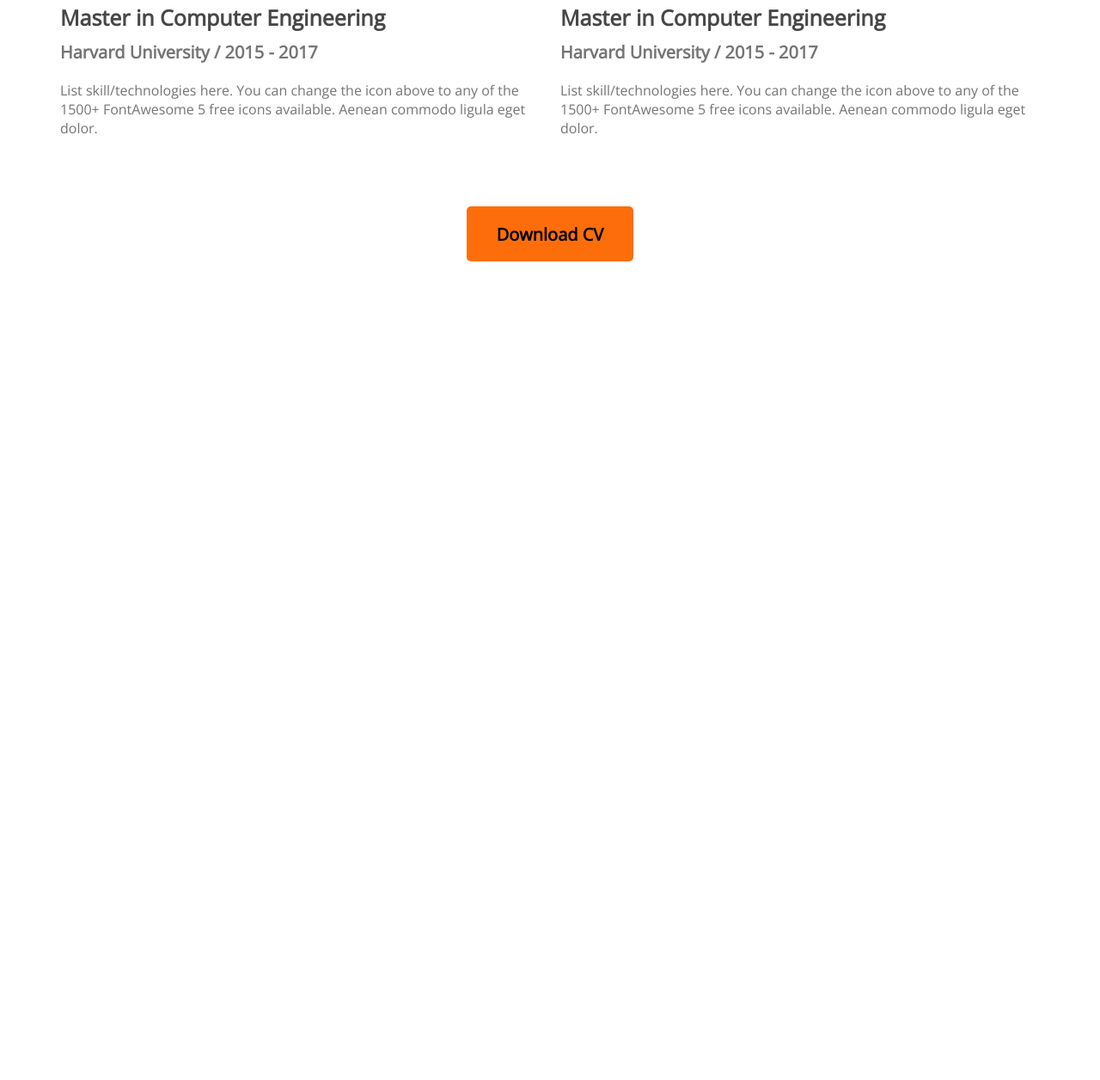
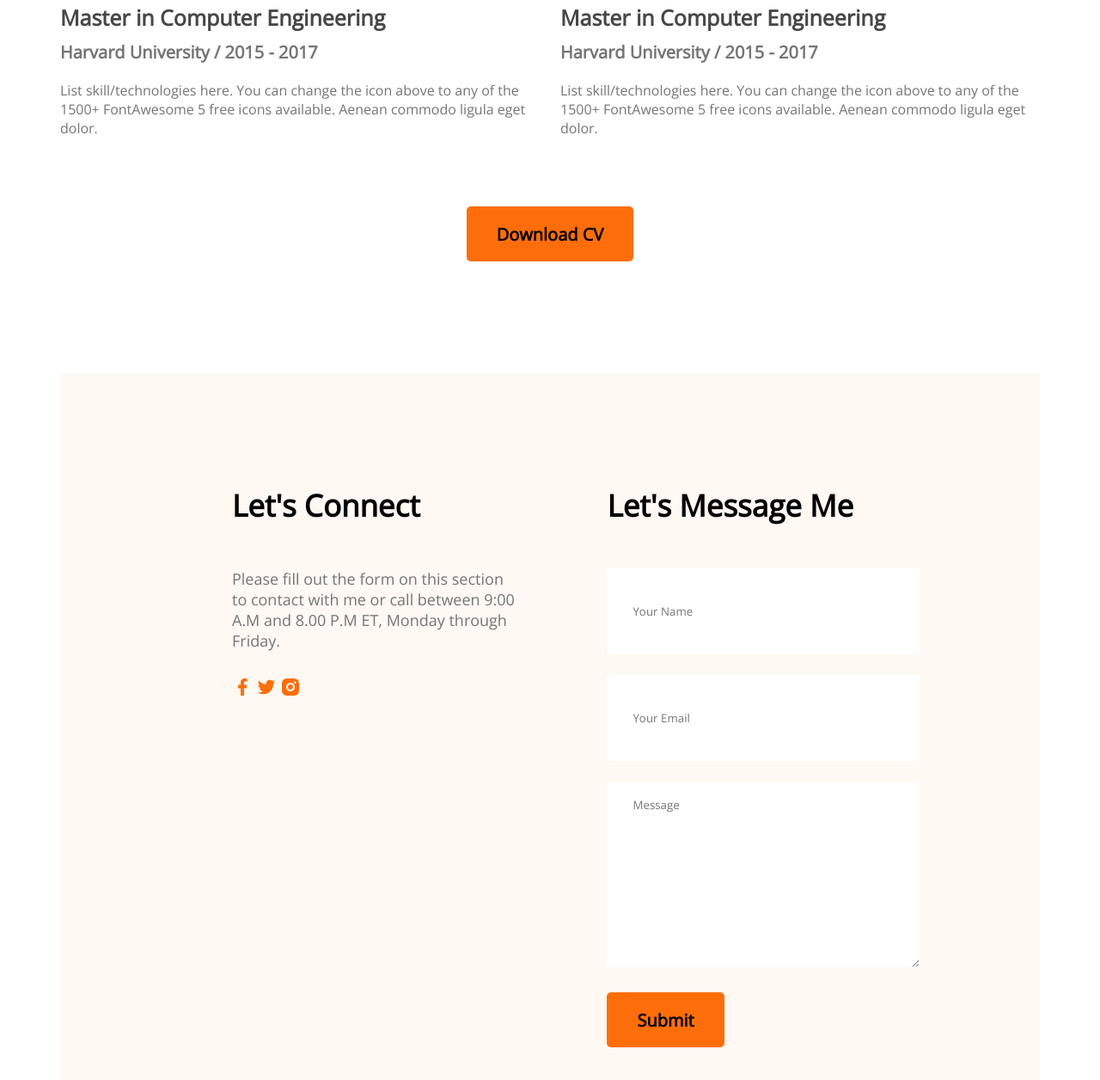
Before and after one commit to Nashitgit/developer-portfolio, a plain HTML site: page index.html in a window 1280 px wide. Shown: the part 2742-3998 px from the top of the page at 86% size. Before the commit the page ends 3046 px from the top, so only its background shows below. Drawn offline with nearby package versions, Linux system fonts and the light colour scheme.

Commit message:
contact added

```diff
--- a/index.html
+++ b/index.html
@@ -139,9 +139,34 @@
                 <button class="btn-primary">Download CV</button>
             </div>
 
+        </section>
+
+        <!-- Contact Section -->
+        <section class="contact">
+            <div>
+                <h3 class="section-title">Let's Connect</h3>
+                <p class="section-description">Please fill out the form on this section to contact with me or call between 9:00 A.M and 8.00 P.M ET, Monday through Friday.</p>
+
+                <a href="">
+                    <img src="images/icons/facebook.png" alt="">
+                </a>
+                <a href="">
+                    <img src="images/icons/twitter.png" alt="">
+                </a>
+                <a href="">
+                    <img src="images/icons/insta.png" alt="">
+                </a>
+            </div>
+            <div>
+                <h3 class="section-title">Let's Message Me</h3>
+
+                <input type="text" name="" id="" placeholder="Your Name">
+                <input type="email" name="" id="" placeholder="Your Email">
+                <textarea name="" id="" cols="30" rows="10" placeholder="Message"></textarea>
+                <input class="btn-primary" type="submit" value="Submit">
+            </div>
 
         </section>
-
 
     </Main>
 
--- a/style.css
+++ b/style.css
@@ -163,3 +163,27 @@ nav ul{
    margin-top: 50px;
    text-align: center;
 }
+
+/* Contact Style */
+.contact{
+   display: flex;
+   gap: 100px;
+   background: #fff8f3;
+   padding: 130px 200px;
+}
+.contact .section-title{
+   text-align: left;
+}
+.contact input[type="text"],input[type="email"], textarea{
+   margin-bottom: 24px;
+   border: 0;
+   width: 100%;
+   padding: 18px 30px;
+}
+
+input{
+   height: 64px;
+}
+.contact a{
+   text-decoration: none;
+}
```
